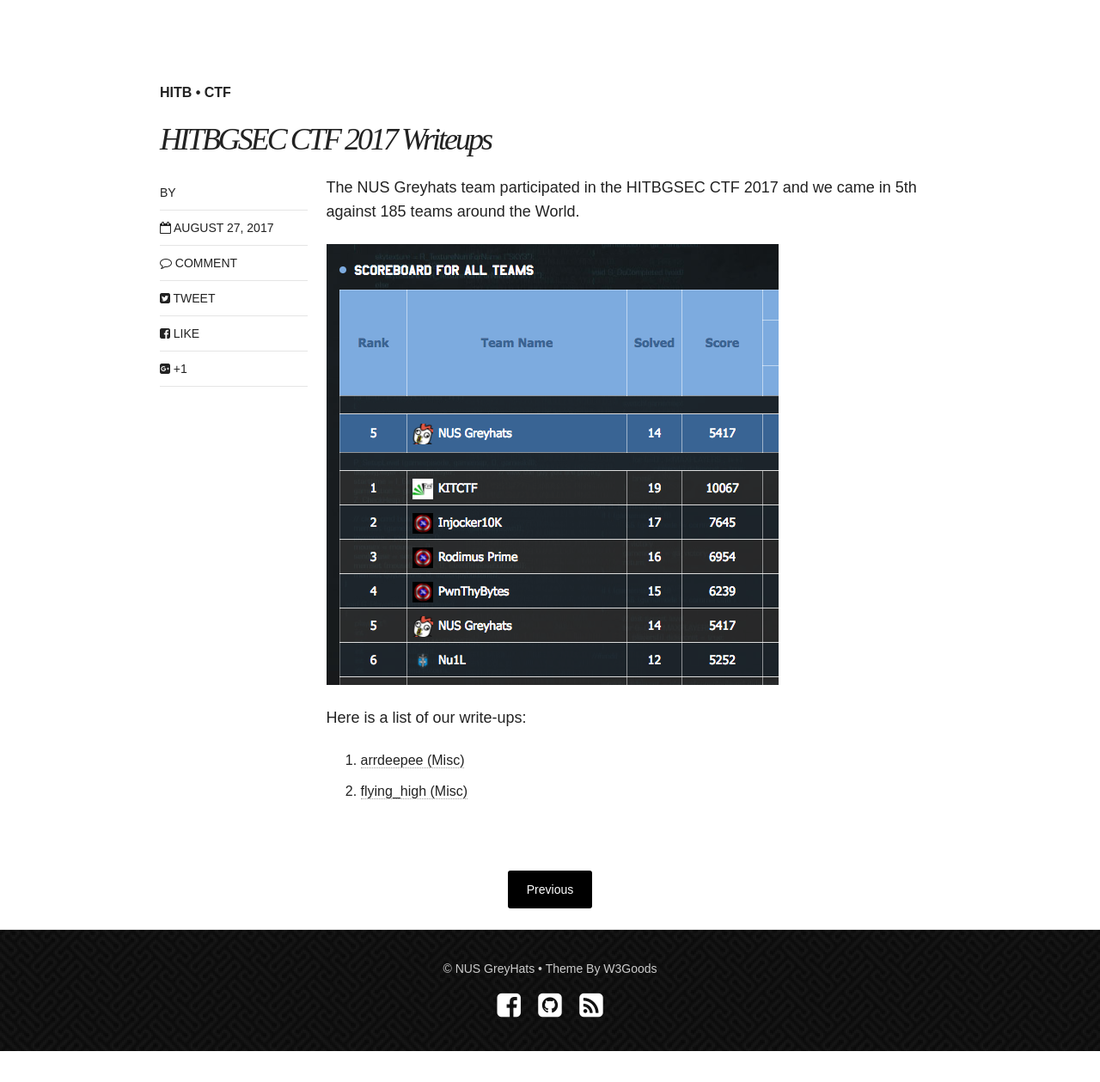
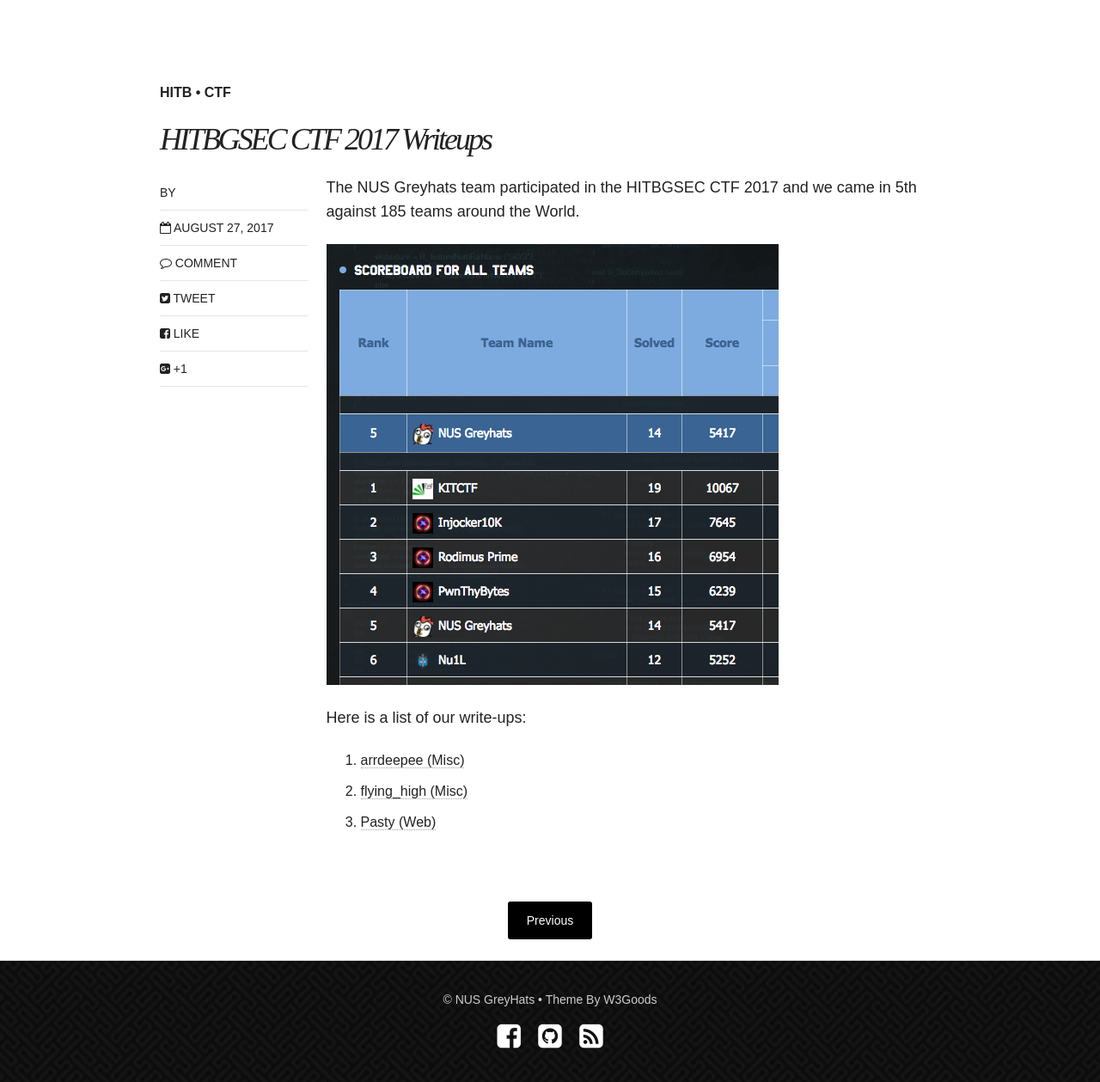
Before and after one commit to NUSGreyhats/write-ups, a Jekyll site: the page built from _posts/2017-08-27-hitbgsec2017.md, in a window 1280 px wide. Shown: the whole page at 86% size. Built offline with Jekyll 4.4.1, drawn with Linux system fonts in a browser that asks for light colours; nearby versions of some CDN libraries; comment, search, counter and statistics services are not loaded; before the commit the page ends 1223 px from its top, so only the background shows below that.

Commit message:
Added the pasty writeup.

```diff
--- a/_posts/2017-08-27-hitbgsec2017.md
+++ b/_posts/2017-08-27-hitbgsec2017.md
@@ -22,3 +22,4 @@
 
 1. [arrdeepee (Misc)](https://nandynarwhals.org/hitbgsec2017-arrdeepee/)
 2. [flying\_high (Misc)](https://nandynarwhals.org/hitbgsec2017-flyinghigh/)
+2. [Pasty (Web)](https://nandynarwhals.org/hitbgsec2017-pasty/)
```
